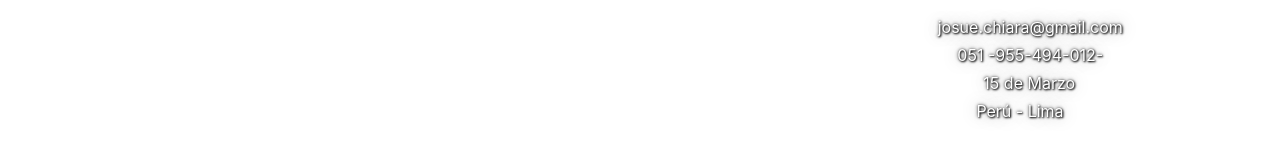
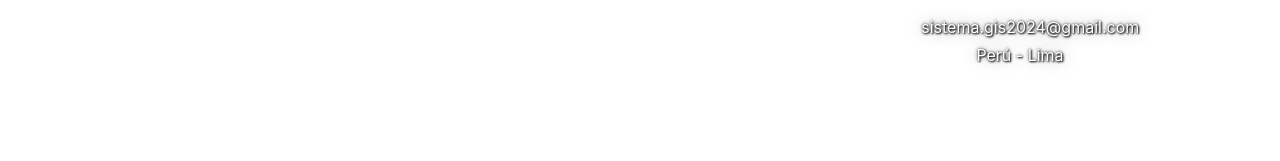
Before and after one commit to josuechiara22/josuechiara22.github.io, a plain HTML site: page index.html in a window 1280 px wide. Shown: the part 639-800 px from the top of the page. Drawn offline with nearby package versions, Linux system fonts and the light colour scheme.

Commit message:
Update index.html

```diff
--- a/index.html
+++ b/index.html
@@ -86,9 +86,9 @@
                       </li>
                     </ul>
                     <p class="white-with-dark-shadow">
-                      <i class="far fa-envelope-open" aria-hidden="true"></i> josue.chiara@gmail.com<br>
-                      <i class="fa fa-phone" aria-hidden="true"></i> 051 -955-494-012-<br>
-                      <i class="fa fa-birthday-cake" aria-hidden="true"></i> 15 de Marzo<br>
+                      <i class="far fa-envelope-open" aria-hidden="true"></i> sistema.gis2024@gmail.com<br>
+                     <!-- Portfolio Grid <i class="fa fa-phone" aria-hidden="true"></i>-<br>
+                      <i class="fa fa-birthday-cake" aria-hidden="true"></i> 15 de Marzo<br> -->
                       Perú - Lima
                     </p>
                   </div>
```
